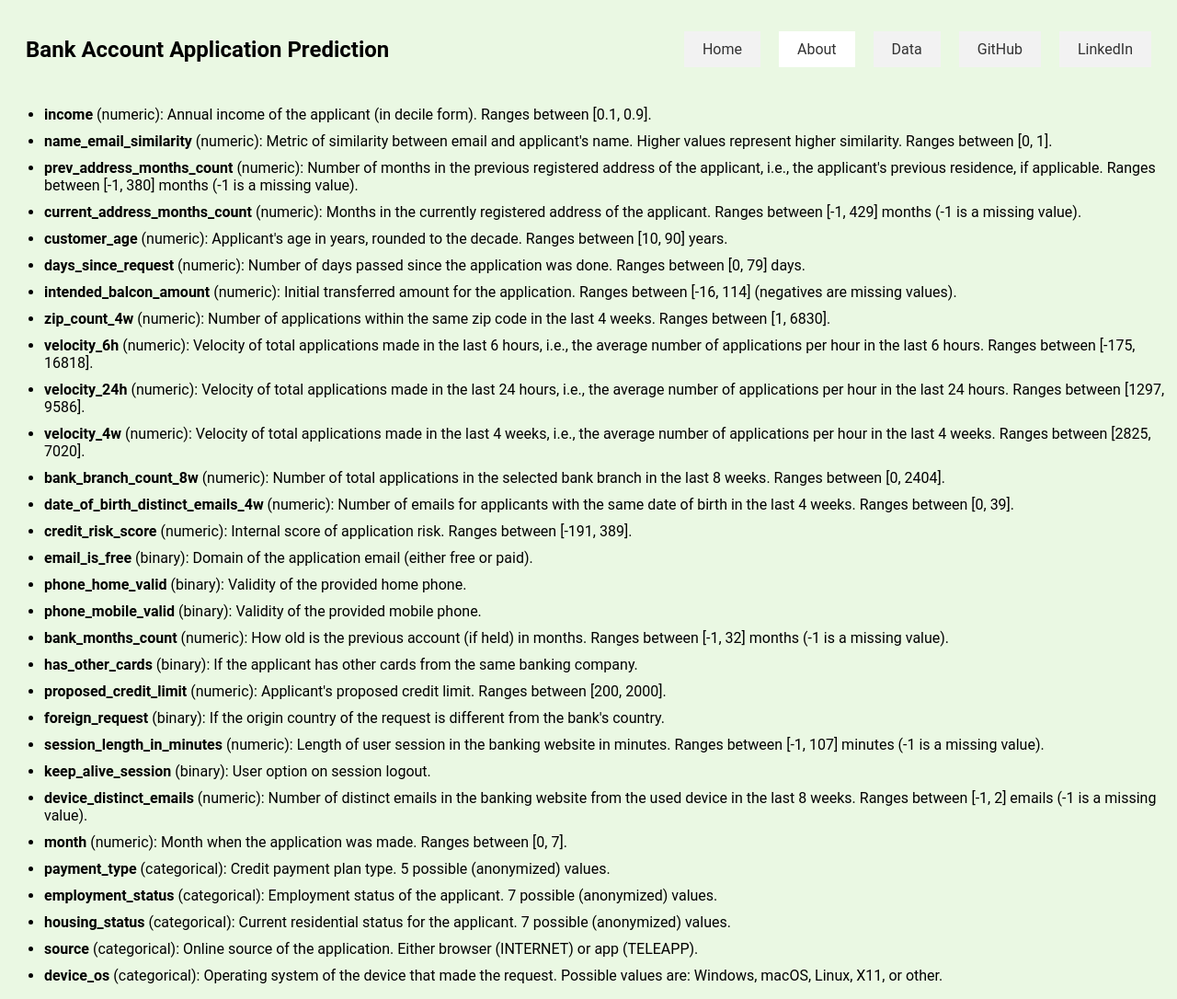
After one commit to matthewmcnulty/bank-account-fraud, a Flask app: page /about in a window 1280 px wide. The commit adds this page. Shown: the whole page at 92% size. Run offline with Flask 3, Linux system fonts and the light colour scheme; parts of the project's set-up code (start-up, migrations or seed data) failed here and were passed over.

Commit message:
improved front end by adding nav bar and data info

```diff
--- a/app.py
+++ b/app.py
@@ -12,7 +12,12 @@ xgb_model = pickle.load(open('./models/xgb_test.pkl', 'rb'))
 @app.route('/')
 def home():
     # Render the home.html template
-    return render_template('home.html')
+    return render_template('home.html', active_tab='home')
+
+@app.route('/about')
+def text_page():
+    # Render the text.html template
+    return render_template('about.html', active_tab='about')
 
 @app.route('/get_random_row', methods=['GET'])
 def get_random_row():
@@ -75,7 +80,7 @@ def predict_api():
     print(output[0])
 
     # Return the prediction as a JSON response
-    return jsonify(f"Predicted Class of Bank Account Application is {int(output[0])}")
+    return jsonify(int(output[0]))
 
 if __name__ == "__main__":
     # Run the Flask application in debug mode
--- /dev/null
+++ b/static/styles.css
@@ -0,0 +1,92 @@
+/* body */
+body {
+    background-color: #eaf8e3;
+    font-family: 'Roboto', sans-serif;
+}
+
+/* navbar */
+.navbar {
+  display: flex;
+  justify-content: space-between;
+  align-items: center;
+  padding: 20px;
+  background-color: inherit;
+}
+.navbar-title {
+  margin: 0;
+}
+.navbar-nav {
+  display: flex;
+  list-style: none;
+}
+.nav-item {
+  margin-left: 20px;
+}
+.nav-link {
+  padding: 10px 20px;
+  background-color: #f2f2f2;
+  cursor: pointer;
+  text-decoration: none;
+  color: #333;
+}
+.nav-link:hover {
+  background-color: #ddd;
+}
+.nav-link.active {
+  background-color: #fff;
+}
+
+/* grid */
+.grid-container {
+  display: grid;
+  grid-template-columns: repeat(3, 1fr);
+  grid-gap: 10px;
+}
+.grid-container input {
+  width: 50%;
+  margin: 5px auto;
+}
+
+/* form */
+.form-group {
+  display: flex;
+  align-items: center;
+}
+.form-group label {
+  width: 240px;
+  text-align: right;
+  padding-right: 10px;
+}
+
+/* button */
+.button-container {
+  display: flex;
+  justify-content: center;
+  align-items: center;
+}
+.button-container button {
+  width: 20%;
+  margin: 0 5px;
+}
+
+/* prediction */
+.prediction-container {
+  text-align: center;
+  margin-top: 20px;
+  font-size: 18px;
+  font-weight: bold;
+}
+.prediction-fraud {
+    color: red;
+}
+.prediction-genuine {
+    color: green;
+}
+
+/* data */
+.data-list {
+  text-align: left;
+}
+.data-list li {
+  margin-bottom: 10px;
+}
--- /dev/null
+++ b/templates/about.html
@@ -0,0 +1,63 @@
+<!DOCTYPE html>
+<html>
+<head>
+  <meta charset="UTF-8">
+  <title>Bank Account Application Prediction</title>
+  <link href='https://fonts.googleapis.com/css?family=Pacifico' rel='stylesheet' type='text/css'>
+  <link href='https://fonts.googleapis.com/css?family=Arimo' rel='stylesheet' type='text/css'>
+  <link href='https://fonts.googleapis.com/css?family=Hind:300' rel='stylesheet' type='text/css'>
+  <link href='https://fonts.googleapis.com/css?family=Open+Sans+Condensed:300' rel='stylesheet' type='text/css'>
+  <link rel='stylesheet' type='text/css' href='../static/styles.css'>
+</head>
+<body>
+    <div>
+    <nav class="navbar">
+        <h1 class="navbar-title">Bank Account Application Prediction</h1>
+        <ul class="navbar-nav">
+            <li class="nav-item">
+                <a class="nav-link {% if active_tab == 'home' %}active{% endif %}" href="/">Home</a>
+            </li>
+            <li class="nav-item">
+                <a class="nav-link {% if active_tab == 'about' %}active{% endif %}" href="/about">About</a>
+            </li>
+            <li class="nav-item"><a class="nav-link" href="https://www.kaggle.com/datasets/sgpjesus/bank-account-fraud-dataset-neurips-2022" target="_blank">Data</a></li>
+            <li class="nav-item"><a class="nav-link" href="https://github.com/matthewmcnulty/bank-account-fraud" target="_blank">GitHub</a></li>
+            <li class="nav-item"><a class="nav-link" href="https://www.linkedin.com/in/matthewmcnulty95/" target="_blank">LinkedIn</a></li>
+        </ul>
+    </nav>
+    <div class="data-list">
+        <ul>
+            <li><strong>income</strong> (numeric): Annual income of the applicant (in decile form). Ranges between [0.1, 0.9].</li>
+            <li><strong>name_email_similarity</strong> (numeric): Metric of similarity between email and applicant's name. Higher values represent higher similarity. Ranges between [0, 1].</li>
+            <li><strong>prev_address_months_count</strong> (numeric): Number of months in the previous registered address of the applicant, i.e., the applicant's previous residence, if applicable. Ranges between [-1, 380] months (-1 is a missing value).</li>
+            <li><strong>current_address_months_count</strong> (numeric): Months in the currently registered address of the applicant. Ranges between [-1, 429] months (-1 is a missing value).</li>
+            <li><strong>customer_age</strong> (numeric): Applicant's age in years, rounded to the decade. Ranges between [10, 90] years.</li>
+            <li><strong>days_since_request</strong> (numeric): Number of days passed since the application was done. Ranges between [0, 79] days.</li>
+            <li><strong>intended_balcon_amount</strong> (numeric): Initial transferred amount for the application. Ranges between [-16, 114] (negatives are missing values).</li>
+            <li><strong>zip_count_4w</strong> (numeric): Number of applications within the same zip code in the last 4 weeks. Ranges between [1, 6830].</li>
+            <li><strong>velocity_6h</strong> (numeric): Velocity of total applications made in the last 6 hours, i.e., the average number of applications per hour in the last 6 hours. Ranges between [-175, 16818].</li>
+            <li><strong>velocity_24h</strong> (numeric): Velocity of total applications made in the last 24 hours, i.e., the average number of applications per hour in the last 24 hours. Ranges between [1297, 9586].</li>
+            <li><strong>velocity_4w</strong> (numeric): Velocity of total applications made in the last 4 weeks, i.e., the average number of applications per hour in the last 4 weeks. Ranges between [2825, 7020].</li>
+            <li><strong>bank_branch_count_8w</strong> (numeric): Number of total applications in the selected bank branch in the last 8 weeks. Ranges between [0, 2404].</li>
+            <li><strong>date_of_birth_distinct_emails_4w</strong> (numeric): Number of emails for applicants with the same date of birth in the last 4 weeks. Ranges between [0, 39].</li>
+            <li><strong>credit_risk_score</strong> (numeric): Internal score of application risk. Ranges between [-191, 389].</li>
+            <li><strong>email_is_free</strong> (binary): Domain of the application email (either free or paid).</li>
+            <li><strong>phone_home_valid</strong> (binary): Validity of the provided home phone.</li>
+            <li><strong>phone_mobile_valid</strong> (binary): Validity of the provided mobile phone.</li>
+            <li><strong>bank_months_count</strong> (numeric): How old is the previous account (if held) in months. Ranges between [-1, 32] months (-1 is a missing value).</li>
+            <li><strong>has_other_cards</strong> (binary): If the applicant has other cards from the same banking company.</li>
+            <li><strong>proposed_credit_limit</strong> (numeric): Applicant's proposed credit limit. Ranges between [200, 2000].</li>
+            <li><strong>foreign_request</strong> (binary): If the origin country of the request is different from the bank's country.</li>
+            <li><strong>session_length_in_minutes</strong> (numeric): Length of user session in the banking website in minutes. Ranges between [-1, 107] minutes (-1 is a missing value).</li>
+            <li><strong>keep_alive_session</strong> (binary): User option on session logout.</li>
+            <li><strong>device_distinct_emails</strong> (numeric): Number of distinct emails in the banking website from the used device in the last 8 weeks. Ranges between [-1, 2] emails (-1 is a missing value).</li>
+            <li><strong>month</strong> (numeric): Month when the application was made. Ranges between [0, 7].</li>
+            <li><strong>payment_type</strong> (categorical): Credit payment plan type. 5 possible (anonymized) values.</li>
+            <li><strong>employment_status</strong> (categorical): Employment status of the applicant. 7 possible (anonymized) values.</li>
+            <li><strong>housing_status</strong> (categorical): Current residential status for the applicant. 7 possible (anonymized) values.</li>
+            <li><strong>source</strong> (categorical): Online source of the application. Either browser (INTERNET) or app (TELEAPP).</li>
+            <li><strong>device_os</strong> (categorical): Operating system of the device that made the request. Possible values are: Windows, macOS, Linux, X11, or other.</li>
+        </ul>
+    </div>
+</body>
+</html>
```
Also changed, not shown: static/script.js (added, +37 -0 lines), templates/home.html (+17 -96 lines), README.md, 2 other files.
